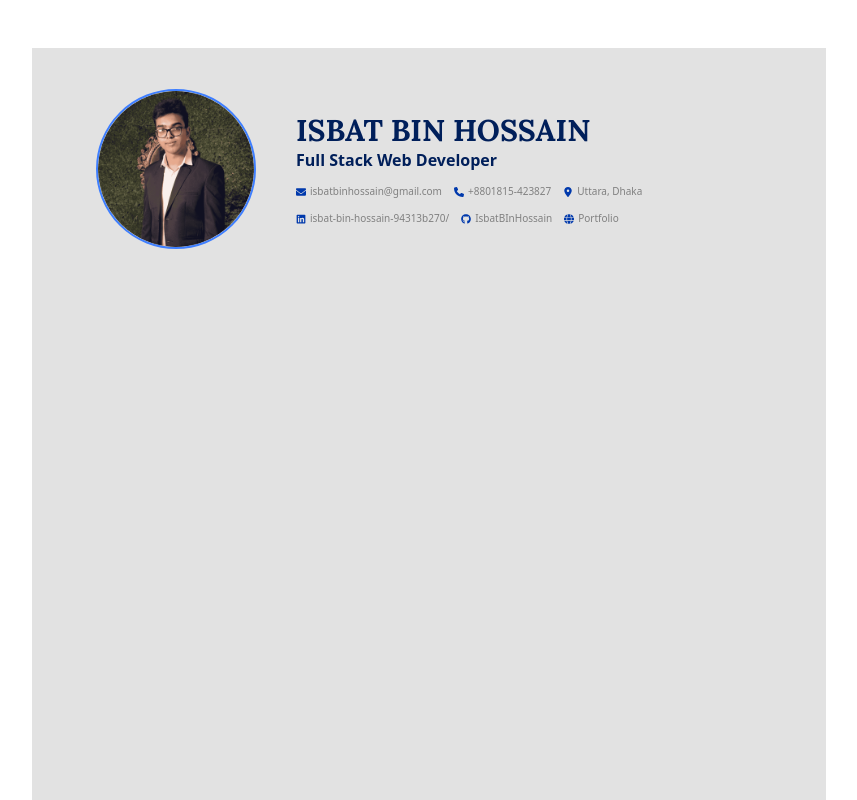
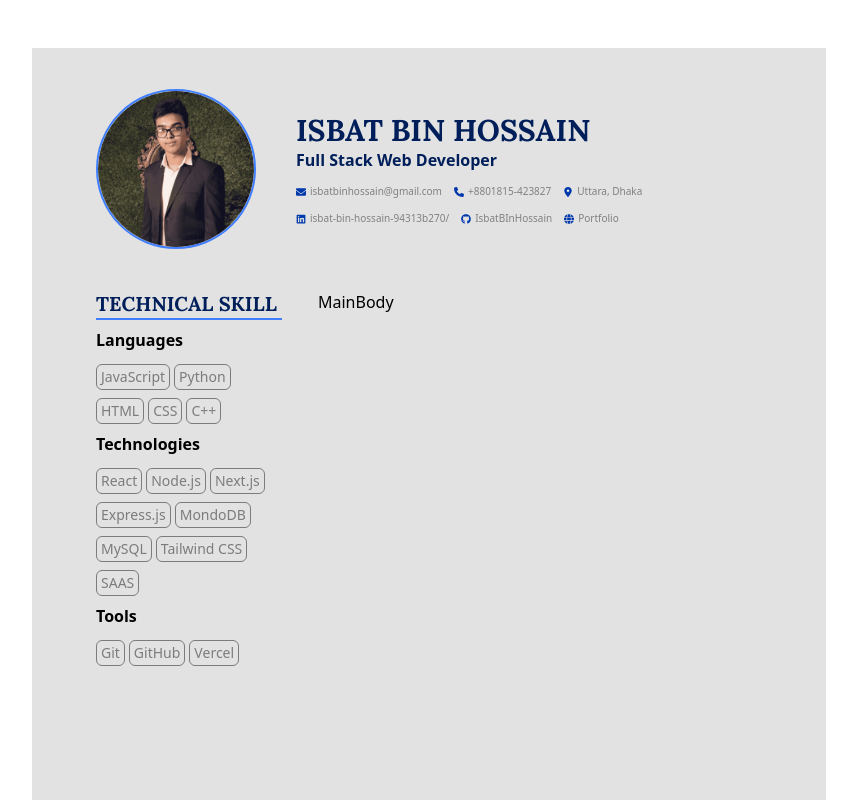
Before and after one commit to IsbatBInHossain/cv-maker, a React (Vite) app: page / in a window 1280 px wide. Shown: the top 800 px of the page, without its empty margins (211-1068 px from the left). Built offline with nearby package versions, Linux system fonts and the light colour scheme.

Commit message:
Add Technical component

```diff
--- a/src/components/CV.jsx
+++ b/src/components/CV.jsx
@@ -1,3 +1,4 @@
+import { CVBody } from './CVBody'
 import { CVHeader } from './CVHeader'
 
 export const CV = () => {
@@ -5,6 +6,7 @@ export const CV = () => {
     <section className=' flex justify-center items-center py-12'>
       <div id='cv' className=' h-[1173px] w-[794px] bg-background p-16'>
         <CVHeader />
+        <CVBody />
       </div>
     </section>
   )
--- /dev/null
+++ b/src/components/CVBody.jsx
@@ -0,0 +1,11 @@
+import { MainBody } from './MainBody'
+import { Sidebar } from './Sidebar'
+
+export const CVBody = () => {
+  return (
+    <div className=' mt-16 grid grid-cols-3'>
+      <Sidebar />
+      <MainBody />
+    </div>
+  )
+}
--- /dev/null
+++ b/src/components/MainBody.jsx
@@ -0,0 +1,3 @@
+export const MainBody = () => {
+  return <div className=' col-span-2'>MainBody</div>
+}
--- /dev/null
+++ b/src/components/Sidebar.jsx
@@ -0,0 +1,9 @@
+import { Technical } from './Technical'
+
+export const Sidebar = () => {
+  return (
+    <div className='flex flex-col'>
+      <Technical />
+    </div>
+  )
+}
--- /dev/null
+++ b/src/components/Skill.jsx
@@ -0,0 +1,13 @@
+import PropTypes from 'prop-types'
+
+export const Skill = ({ name }) => {
+  return (
+    <div className=' border border-box text-box rounded-md text-sm px-1 mt-1 py-0.5'>
+      {name}
+    </div>
+  )
+}
+
+Skill.propTypes = {
+  name: PropTypes.string.isRequired,
+}
--- /dev/null
+++ b/src/components/Technical.jsx
@@ -0,0 +1,31 @@
+import { Skill } from './Skill'
+import { skills } from '../data'
+
+export const Technical = () => {
+  return (
+    <div className='mr-9'>
+      <h3 className=' text-primary text-xl uppercase font-bold font-serif'>
+        Technical skill
+      </h3>
+      <div className=' border border-lines'></div>
+      <h4 className=' font-bold mt-2'>Languages</h4>
+      <div className=' flex flex-wrap mt-2 gap-1'>
+        {skills.languages.map(language => (
+          <Skill name={language} key={language} />
+        ))}
+      </div>
+      <h4 className=' font-bold mt-2'>Technologies</h4>
+      <div className=' flex flex-wrap mt-2 gap-1'>
+        {skills.technologies.map(technology => (
+          <Skill name={technology} key={technology} />
+        ))}
+      </div>
+      <h4 className=' font-bold mt-2'>Tools</h4>
+      <div className=' flex flex-wrap mt-2 gap-1'>
+        {skills.tools.map(tool => (
+          <Skill name={tool} key={tool} />
+        ))}
+      </div>
+    </div>
+  )
+}
--- /dev/null
+++ b/src/data.js
@@ -0,0 +1,15 @@
+export const skills = {
+  languages: ['JavaScript', 'Python', 'HTML', 'CSS', 'C++'],
+  technologies: [
+    'React',
+    'Node.js',
+    'Next.js',
+    'Express.js',
+    'MondoDB',
+    'MySQL',
+    'Tailwind CSS',
+    'SAAS',
+  ],
+  tools: ['Git', 'GitHub', 'Vercel'],
+  others: ['OOP', 'Problem Solving', 'RestFul API'],
+}
--- a/tailwind.config.js
+++ b/tailwind.config.js
@@ -8,6 +8,7 @@ export default {
         primary: '#001f5a',
         secondary: '#0039ac',
         ash: '#808080',
+        box: '#7c7c7c',
         lines: '#3f7fff',
       },
       fontFamily: {
```
